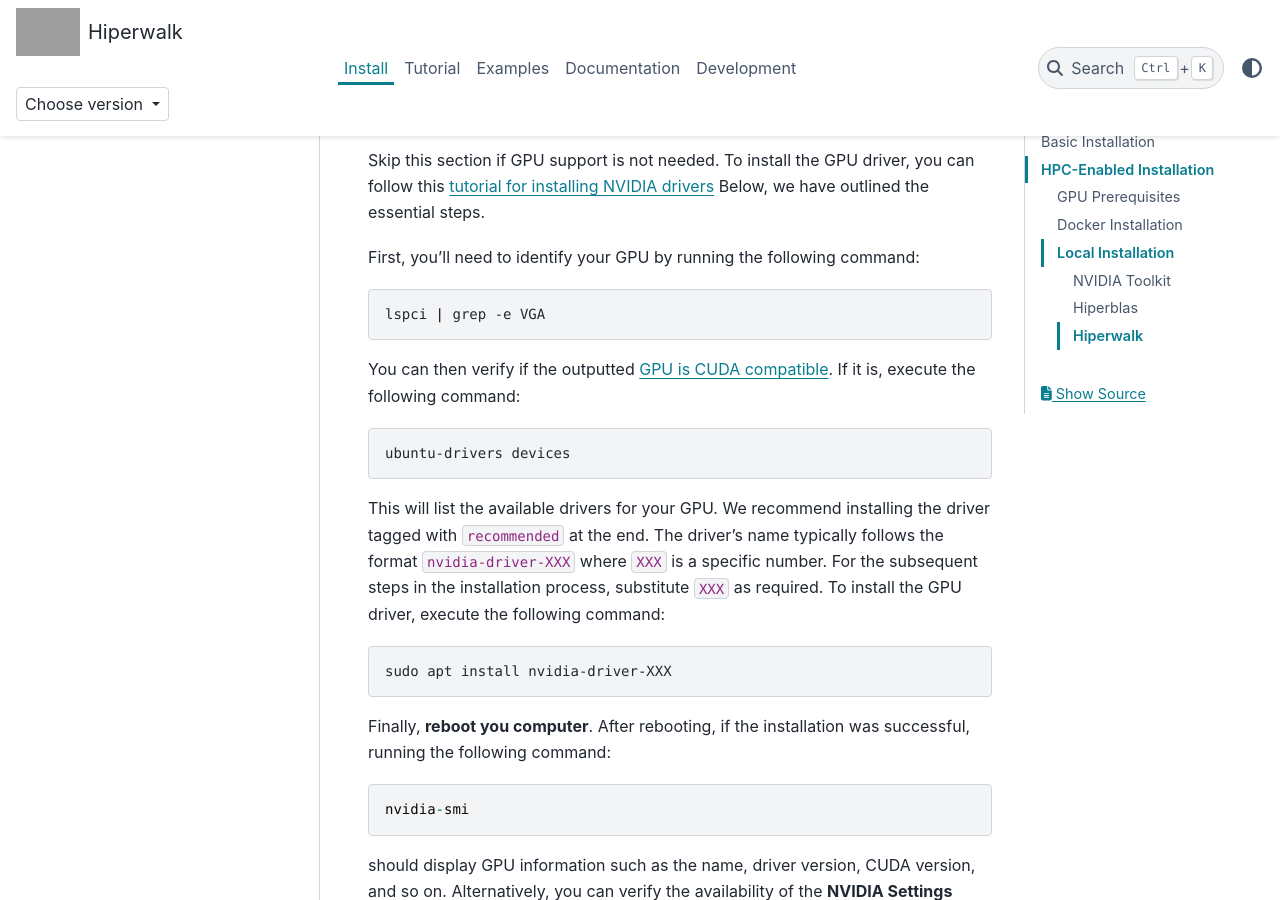
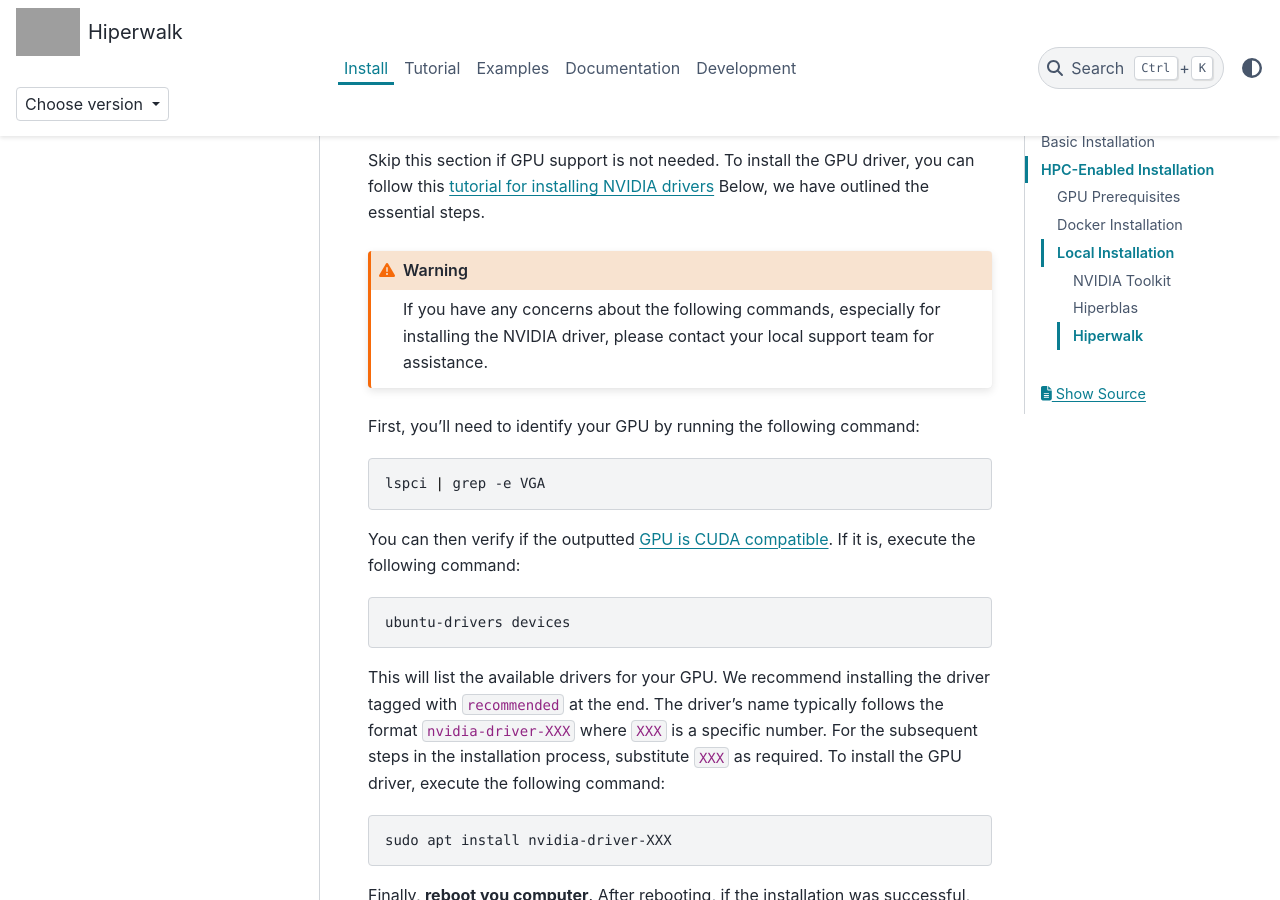
Before and after one commit to hiperwalk/hiperwalk, a Sphinx documentation site: the page built from docs/install/index.rst, in a window 1280 px wide and 900 px high, scrolled down 1758 px. Built offline with Sphinx 7.4.7 and the PyData theme 0.15.4, drawn with Linux system fonts in a browser that asks for light colours; grey boxes are pictures that could not be loaded.

Commit message:
Update index.rst

```diff
--- a/docs/install/index.rst
+++ b/docs/install/index.rst
@@ -99,6 +99,12 @@
 To install the GPU driver, you can follow this
 `tutorial for installing NVIDIA drivers <https://www.linuxcapable.com/install-nvidia-drivers-on-ubuntu-linux/>`_
 Below, we have outlined the essential steps.
+
+.. warning::
+
+	If you have any concerns about the following commands,
+	especially for installing the NVIDIA driver,
+	please contact your local support team for assistance.
 
 First, you'll need to identify your GPU by running the following command:
 
```
